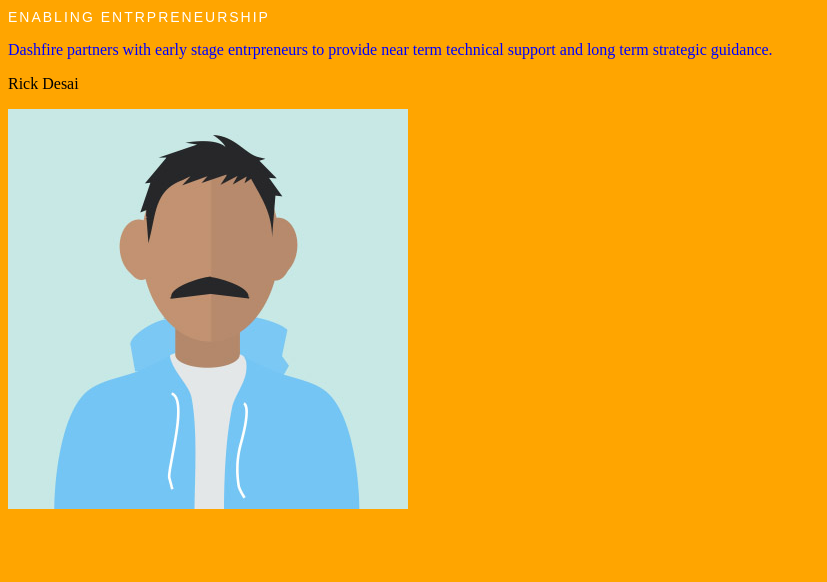
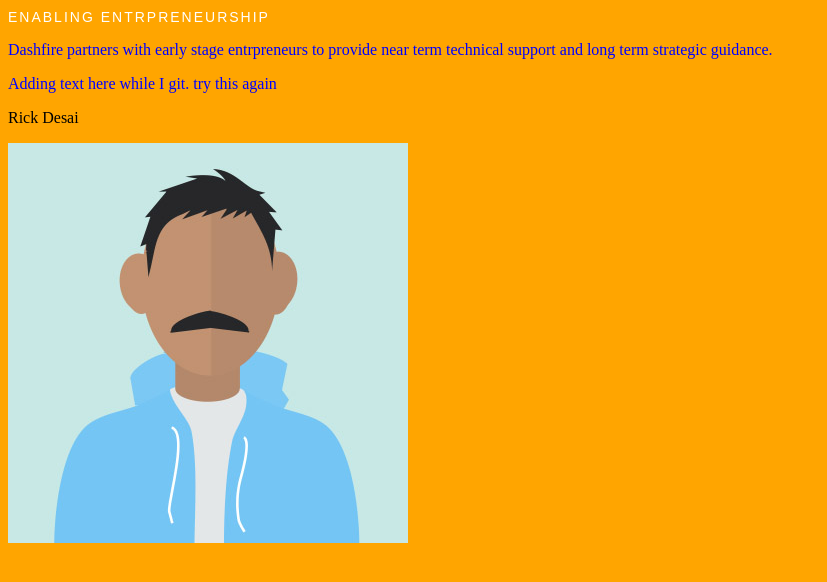
Before and after one commit to rickdesai/rickdesai.github.io, a plain HTML site: page Test Site/index.html in a window 1280 px wide. Shown: the whole page, without its empty margins (0-827 px from the left). Drawn offline with Linux system fonts and the light colour scheme.

Commit message:
added p tag

```diff
--- a/Test Site/index.html
+++ b/Test Site/index.html
@@ -6,6 +6,7 @@
 <body>
 	<h1>Enabling Entrpreneurship</h1>
 	<p> Dashfire partners with early stage entrpreneurs to provide near term technical support and long term strategic guidance.</p>
+	<p> Adding text here while I git. try this again </P>
 	<section><p>Rick Desai</p><img src="images/rick.jpg">
 	</body>
 </html>
```
